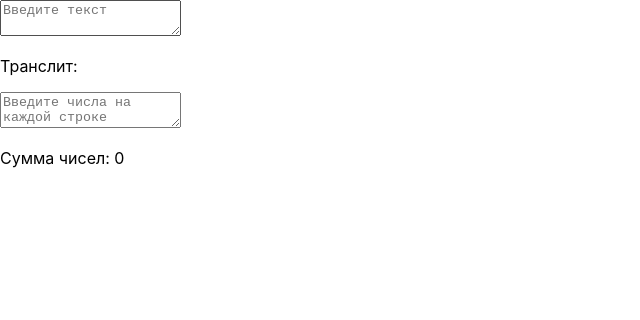
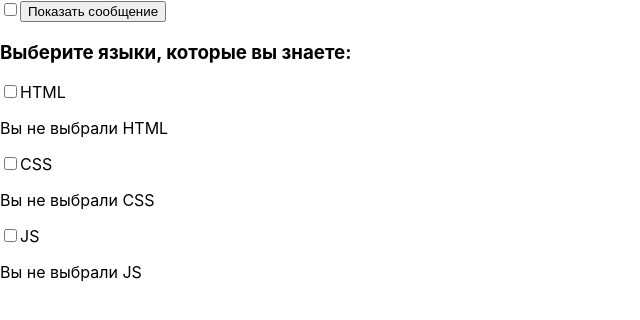
Before and after one commit to rayssssbush/react_labs, a React (Create React App) app in the folder my-app/: page / in a window 1280 px wide. Shown: the top 320 px of the page, without its empty margins (0-640 px from the left). Built offline with nearby package versions, Linux system fonts and the light colour scheme.

Commit message:
react_42

```diff
--- a/my-app/src/App.js
+++ b/my-app/src/App.js
@@ -1,113 +1,74 @@
 import React, { useState } from 'react'
 
 function App() {
-	const [text, setText] = useState('')
-	const [sum, setSum] = useState(0)
+	// Для первой задачи
+	const [isChecked, setIsChecked] = useState(false)
+	const [message, setMessage] = useState('')
 
-	// Функция для транслитерации текста
-	const transliterate = input => {
-		const translitMap = {
-			а: 'a',
-			б: 'b',
-			в: 'v',
-			г: 'g',
-			д: 'd',
-			е: 'e',
-			ё: 'yo',
-			ж: 'zh',
-			з: 'z',
-			и: 'i',
-			й: 'y',
-			к: 'k',
-			л: 'l',
-			м: 'm',
-			н: 'n',
-			о: 'o',
-			п: 'p',
-			р: 'r',
-			с: 's',
-			т: 't',
-			у: 'u',
-			ф: 'f',
-			х: 'kh',
-			ц: 'ts',
-			ч: 'ch',
-			ш: 'sh',
-			щ: 'shch',
-			ы: 'y',
-			э: 'e',
-			ю: 'yu',
-			я: 'ya',
-			// Преобразование в верхний регистр
-			А: 'A',
-			Б: 'B',
-			В: 'V',
-			Г: 'G',
-			Д: 'D',
-			Е: 'E',
-			Ё: 'Yo',
-			Ж: 'Zh',
-			З: 'Z',
-			И: 'I',
-			Й: 'Y',
-			К: 'K',
-			Л: 'L',
-			М: 'M',
-			Н: 'N',
-			О: 'O',
-			П: 'P',
-			Р: 'R',
-			С: 'S',
-			Т: 'T',
-			У: 'U',
-			Ф: 'F',
-			Х: 'Kh',
-			Ц: 'Ts',
-			Ч: 'Ch',
-			Ш: 'Sh',
-			Щ: 'Shch',
-			Ы: 'Y',
-			Э: 'E',
-			Ю: 'Yu',
-			Я: 'Ya',
+	// Для второй задачи
+	const [htmlChecked, setHtmlChecked] = useState(false)
+	const [cssChecked, setCssChecked] = useState(false)
+	const [jsChecked, setJsChecked] = useState(false)
+
+	// Обработчик для первой задачи
+	const handleGreeting = () => {
+		if (isChecked) {
+			setMessage('Привет, пользователь!')
+		} else {
+			setMessage('До свидания!')
 		}
-		return input
-			.split('')
-			.map(char => translitMap[char] || char)
-			.join('')
 	}
 
-	// Обработчик для textarea
-	const handleTextChange = e => {
-		setText(e.target.value)
-	}
-
-	// Обработчик для суммирования чисел
-	const handleSumChange = e => {
-		const lines = e.target.value.split('\n')
-		const sum = lines.reduce((acc, line) => acc + (parseFloat(line) || 0), 0)
-		setSum(sum)
-	}
+	// Обработчик для второй задачи
+	const handleHtmlChange = e => setHtmlChecked(e.target.checked)
+	const handleCssChange = e => setCssChecked(e.target.checked)
+	const handleJsChange = e => setJsChecked(e.target.checked)
 
 	return (
 		<div>
-			{/* Задача 1: Транслитерация текста */}
+			{/* Задача 1: Приветствие и прощание по чекбоксу */}
 			<div>
-				<textarea
-					value={text}
-					onChange={handleTextChange}
-					placeholder='Введите текст'
+				<input
+					type='checkbox'
+					checked={isChecked}
+					onChange={e => setIsChecked(e.target.checked)}
 				/>
-				<p>Транслит: {transliterate(text)}</p>
+				<button onClick={handleGreeting}>Показать сообщение</button>
+				<p>{message}</p>
 			</div>
 
-			{/* Задача 2: Суммирование чисел на каждой строке */}
+			{/* Задача 2: Выбор языков */}
 			<div>
-				<textarea
-					onChange={handleSumChange}
-					placeholder='Введите числа на каждой строке'
-				/>
-				<p>Сумма чисел: {sum}</p>
+				<h3>Выберите языки, которые вы знаете:</h3>
+				<label>
+					<input
+						type='checkbox'
+						checked={htmlChecked}
+						onChange={handleHtmlChange}
+					/>
+					HTML
+				</label>
+				<p>{htmlChecked ? 'Вы знаете HTML' : 'Вы не выбрали HTML'}</p>
+
+				<label>
+					<input
+						type='checkbox'
+						checked={cssChecked}
+						onChange={handleCssChange}
+					/>
+					CSS
+				</label>
+				<p>{cssChecked ? 'Вы знаете CSS' : 'Вы не выбрали CSS'}</p>
+
+				<label>
+					<input
+						type='checkbox'
+						checked={jsChecked}
+						onChange={handleJsChange}
+					/>
+					JS
+				</label>
+				<p>{jsChecked ? 'Вы знаете JS' : 'Вы не выбрали JS'}</p>
 			</div>
 		</div>
 	)
```
